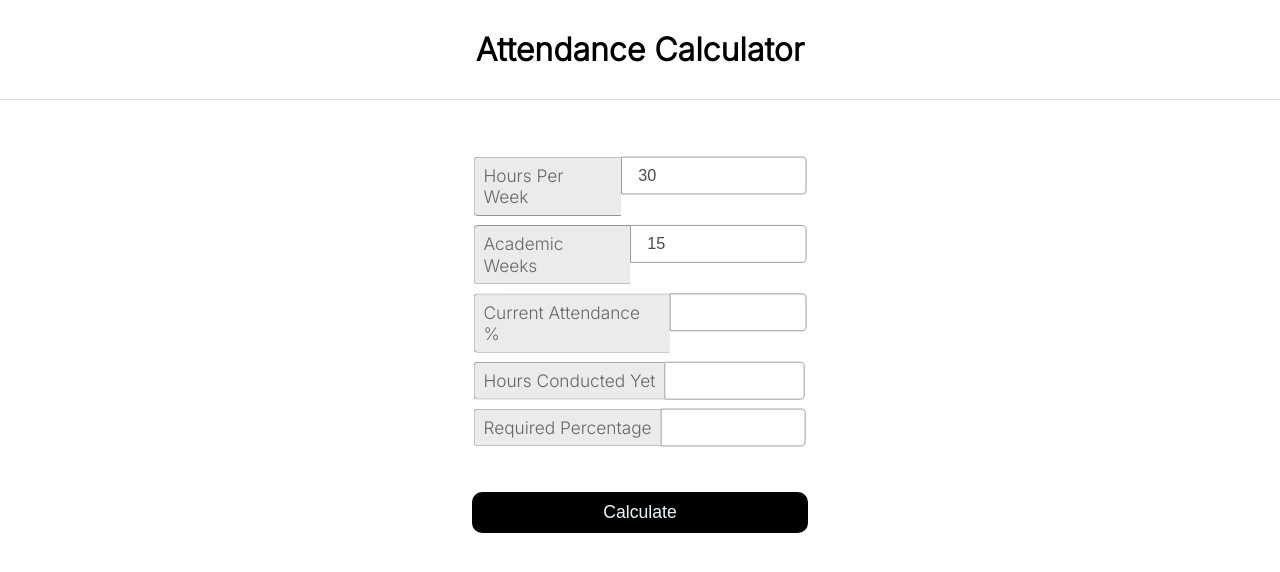
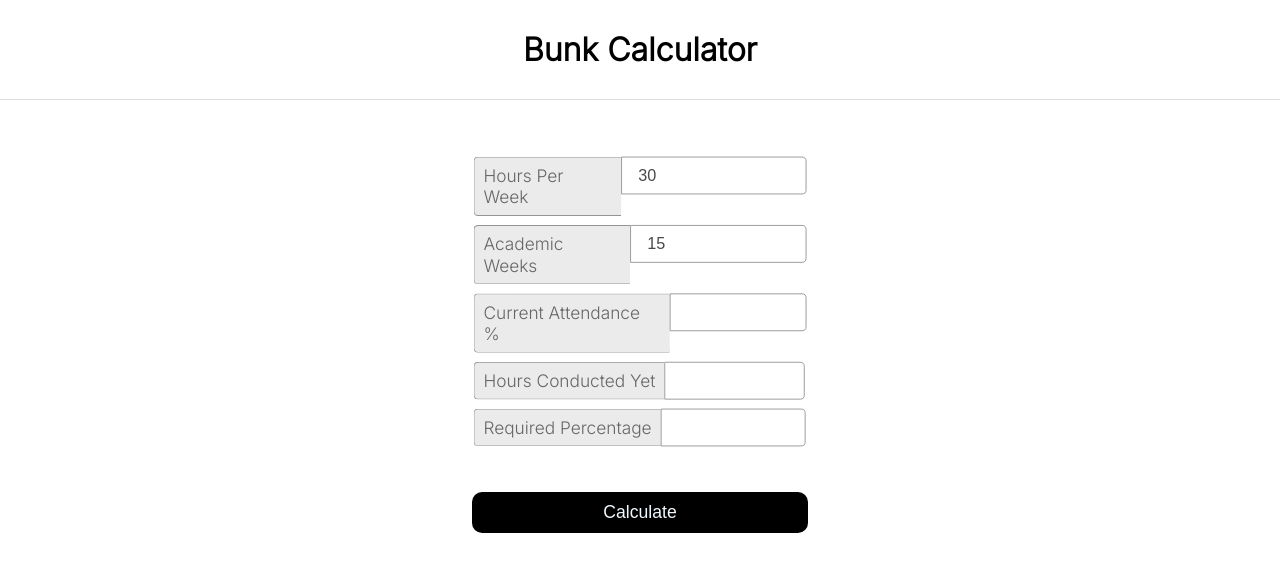
Before and after one commit to Himank-Khatri/BunkCalculator.io, a plain HTML site: page index.html in a window 1280 px wide. Drawn offline with Linux system fonts and the light colour scheme.

Commit message:
Update index.html

```diff
--- a/index.html
+++ b/index.html
@@ -14,7 +14,7 @@
 <body>
 
     <div class="container">
-        <h1>Attendance Calculator</h1>
+        <h1>Bunk Calculator</h1>
         <hr>
 
     <div class="user-form">
```
